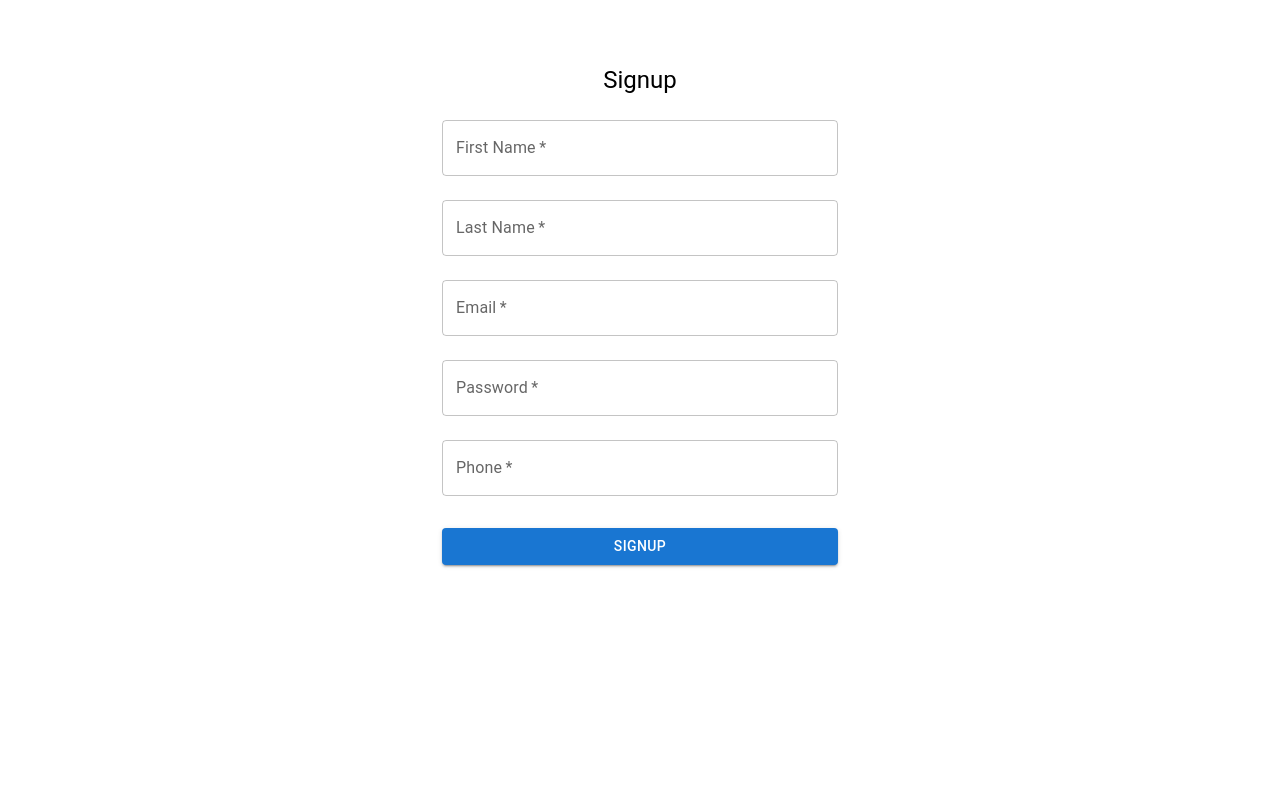
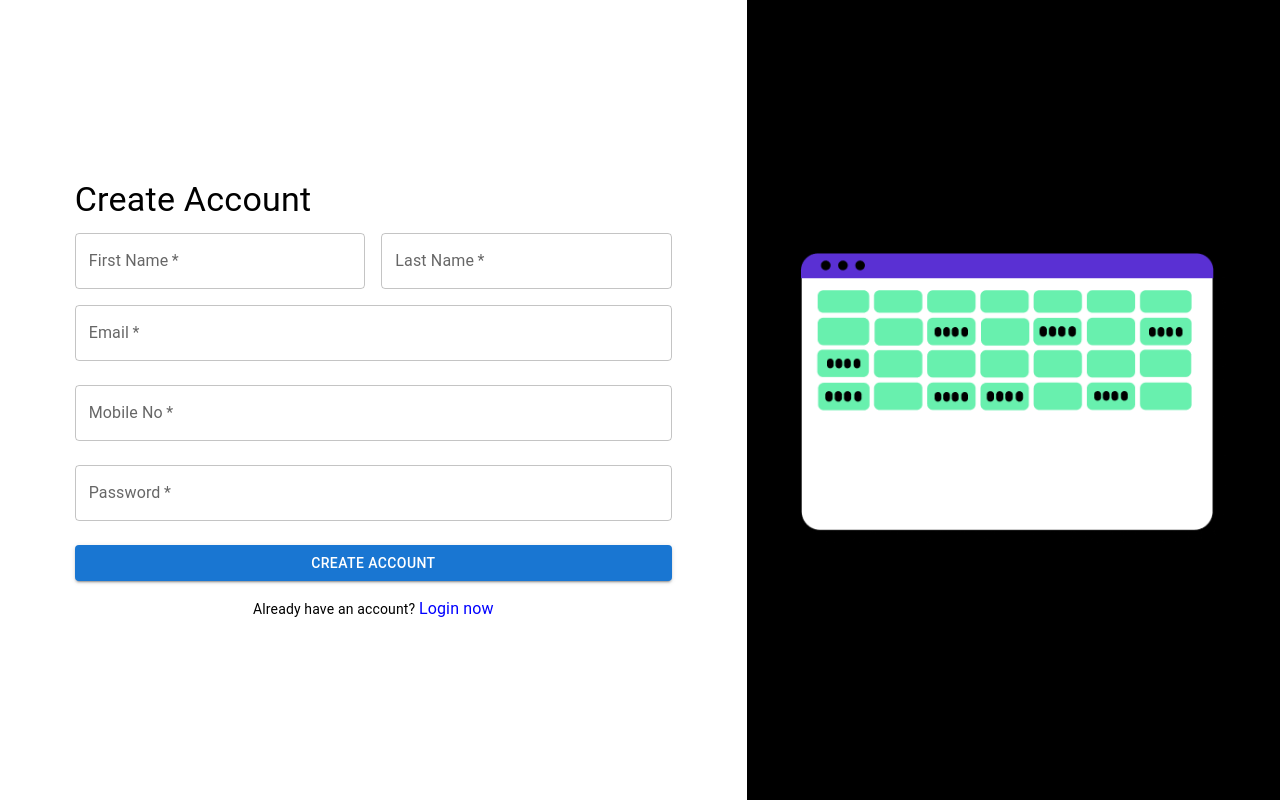
Before and after one commit to aakash-sharma25/codify, a React (Vite) app in the folder client/: page /admin in a window 1280 px wide. Built offline with nearby package versions, Linux system fonts and the light colour scheme.

Commit message:
register and login

```diff
--- a/client/src/components/Login.jsx
+++ b/client/src/components/Login.jsx
@@ -1,204 +1,130 @@
 import React, { useState } from "react";
-import {
-  TextField,
-  Button,
-  Container,
-  Typography,
-  Box,
-  Grid,
-} from "@mui/material";
+import { TextField, Button, Typography, Box, Grid } from "@mui/material";
 import axios from "axios";
-import { Link } from "react-router-dom";
-import Illustration  from "../assets/Illustration.png"
+import { Link, useNavigate } from "react-router-dom";
 
 const Login = () => {
   const [email, setEmail] = useState("");
   const [password, setPassword] = useState("");
   const [loading, setLoading] = useState(false);
+  const navigate = useNavigate();
 
-  const handleSubmit = (event) => {
+  const handleSubmit = async (event) => {
     event.preventDefault();
     setLoading(true);
-    axios
-      .post("/api/v1/auth/login", { email, password })
-      .then((response) => {
-        console.log("Login successful:", response.data);
-        // Handle success (e.g., redirect)
-      })
-      .catch((error) => {
-        console.error("Login error:", error);
-      })
-      .finally(() => {
-        setLoading(false);
+    try {
+      const { data } = await axios.post("/api/v1/auth/login", {
+        email,
+        password,
       });
+
+      console.log(data);
+      let role = data.role;
+      // role = role.toL
+
+      navigate(`/${data.role.toLowerCase()}/dashboard`);
+    } catch (error) {
+      console.log(error);
+      setLoading(false);
+    }
+    // axios
+    //   .post("/api/v1/auth/login", { email, password })
+    //   .then((response) => {
+    //     console.log("Login successful:", response.data);
+    //     navigate("/");
+    //   })
+    //   .catch((error) => {
+    //     console.error("Login error:", error);
+    //   })
+    //   .finally(() => {
+    //     setLoading(false);
+    //   });
   };
 
   return (
-    // <Grid container style={{ height: "100vh" }}>
-    //   {/* Left side - Form */}
-    //   <Grid
-    //     item
-    //     xs={12}
-    //     md={8}
-    //     sx={{
-    //       display: "flex",
-    //       justifyContent: "center",
-    //       alignItems: "center",
-    //       backgroundColor: "#ffff", // Red background
-    //     }}
-    //   >
-    //     <Box
-    //       sx={{
-    //         width: 500,
-    //         backgroundColor: "#fff",
-    //         padding: 3,
-    //         borderRadius: 2,
-    //         // boxShadow: '0px 4px 8px rgba(0, 0, 0, 0.1)',
-    //       }}
-    //     >
-    //       <Typography variant="h5" align="center" gutterBottom>
-    //         Create Account
-    //       </Typography>
-
-    //       <Box component="form" noValidate autoComplete="off">
-    //         <Box sx={{ display: "flex", gap: 2 }}>
-    //           <TextField
-    //             margin="normal"
-    //             fullWidth
-    //             id="firstName"
-    //             label="First Name"
-    //             variant="outlined"
-    //             required
-    //           />
-    //           <TextField
-    //             margin="normal"
-    //             fullWidth
-    //             id="lastName"
-    //             label="Last Name"
-    //             variant="outlined"
-    //             required
-    //           />
-    //         </Box>
-    //         <TextField
-    //           margin="normal"
-    //           fullWidth
-    //           id="email"
-    //           label="Email"
-    //           variant="outlined"
-    //           required
-    //         />
-    //         <TextField
-    //           margin="normal"
-    //           fullWidth
-    //           id="mobileNo"
-    //           label="Mobile No"
-    //           variant="outlined"
-    //           required
-    //         />
-    //         <TextField
-    //           margin="normal"
-    //           fullWidth
-    //           id="password"
-    //           label="Password"
-    //           type="password"
-    //           variant="outlined"
-    //           required
-    //         />
-    //         <Button
-    //           variant="contained"
-    //           fullWidth
-    //           sx={{ marginTop: 2, backgroundColor: "#333" }}
-    //         >
-    //           Create Account
-    //         </Button>
-    //       </Box>
-
-    //       <Box mt={2} textAlign="center">
-    //         <Typography variant="body2">
-    //           Already have an account?{" "}
-    //           <Link href="#" underline="hover">
-    //             Login Now
-    //           </Link>
-    //         </Typography>
-    //       </Box>
-    //     </Box>
-    //   </Grid>
-
-    //   {/* Right side - Image */}
-    //   <Grid
-    //     item
-    //     xs={12}
-    //     md={4}
-    //     sx={{
-    //       display: "flex",
-    //       justifyContent: "center",
-    //       alignItems: "center",
-    //       backgroundColor: "#1E1E1E", // Dark background
-    //     }}
-    //   >
-    //     {/* Placeholder for the image */}
-    //     <Box
-    //       sx={{
-    //         width: 300,
-    //         height: 300,
-    //         // backgroundColor: "#E0F7FA", // Placeholder light blue
-    //         display: "flex",
-    //         justifyContent: "center",
-    //         alignItems: "center",
-    //       }}
-    //     >
-    //       <img src={Illustration} />
-    //     </Box>
-    //   </Grid>
-    // </Grid>
-    <Container maxWidth="xs">
-      <Box
-        sx={{
-          display: 'flex',
-          flexDirection: 'column',
-          alignItems: 'center',
-          marginTop: 8,
+    <Grid container style={{ minHeight: "100vh" }}>
+      <Grid
+        item
+        xs={12}
+        sm={4}
+        style={{
+          backgroundColor: "black",
+          display: "flex",
+          justifyContent: "center",
+          alignItems: "center",
         }}
       >
-        <Typography variant="h5">Login</Typography>
-        <Box component="form" onSubmit={handleSubmit} sx={{ mt: 1 }}>
+        <Box
+          sx={{
+            width: "80%",
+            bgcolor: "white",
+            borderRadius: "16px",
+            padding: "30px",
+            textAlign: "center",
+          }}
+        >
+          <Typography variant="h4" sx={{ fontWeight: "bold", color: "black" }}>
+            Login Now to start your journey with us!!
+          </Typography>
+        </Box>
+      </Grid>
+
+      <Grid
+        item
+        xs={12}
+        sm={8}
+        style={{
+          display: "flex",
+          justifyContent: "center",
+          alignItems: "center",
+        }}
+      >
+        <Box sx={{ width: "50%" }}>
+          <Typography variant="h4" gutterBottom>
+            Login
+          </Typography>
           <TextField
-            margin="normal"
-            required
-            fullWidth
-            id="email"
-            label="Email"
-            name="email"
-            autoComplete="email"
-            autoFocus
+            name="Email"
+            type="email"
             value={email}
             onChange={(e) => setEmail(e.target.value)}
+            label="Email"
+            variant="outlined"
+            fullWidth
+            margin="normal"
           />
           <TextField
-            margin="normal"
-            required
-            fullWidth
-            name="password"
-            label="Password"
-            type="password"
-            id="password"
-            autoComplete="current-password"
+            name="Password"
             value={password}
             onChange={(e) => setPassword(e.target.value)}
+            label="Password"
+            variant="outlined"
+            type="password"
+            fullWidth
+            margin="normal"
           />
           <Button
-            type="submit"
-            fullWidth
             variant="contained"
             color="primary"
-            disabled={loading}
-            sx={{ mt: 3, mb: 2 }}
+            fullWidth
+            sx={{ marginTop: 2 }}
+            onClick={handleSubmit}
           >
-            {loading ? 'Logging in...' : 'Login'}
+            Login
           </Button>
+          <Typography variant="body2" align="center" sx={{ marginTop: 2 }}>
+            Don't have an account?
+            <Typography
+              component={"span"}
+              sx={{ color: "blue", cursor: "pointer" }}
+              onClick={() => navigate("/register")}
+            >
+              Create one
+            </Typography>
+          </Typography>
         </Box>
-      </Box>
-    </Container>
+      </Grid>
+    </Grid>
   );
 };
 
--- a/client/src/components/Register.jsx
+++ b/client/src/components/Register.jsx
@@ -1,6 +1,16 @@
 import React, { useState } from "react";
-import { TextField, Button, Container, Typography, Box } from "@mui/material";
+import {
+  TextField,
+  Button,
+  Container,
+  Typography,
+  Box,
+  Grid2,
+  Grid,
+} from "@mui/material";
 import axios from "axios";
+import { Link, useNavigate } from "react-router-dom";
+import illustration from "../assets/Illustration.png";
 
 const Register = () => {
   const [firstName, setFirstName] = useState("");
@@ -10,16 +20,17 @@ const Register = () => {
   const [phone, setPhone] = useState("");
   const [loading, setLoading] = useState(false);
 
+  const navigate = useNavigate();
+
   const handleSubmit = (event) => {
     event.preventDefault();
     setLoading(true);
     const data = { firstName, lastName, email, password, phone };
 
     axios
-      .post("http://localhost:8000/register", data)
+      .post("http://localhost:8000/api/v1/auth/register", data)
       .then((response) => {
-        console.log("Signup successful:", response.data);
-        // Handle success (e.g., redirect)
+        navigate("/login");
       })
       .catch((error) => {
         console.error("Signup error:", error);
@@ -30,83 +41,125 @@ const Register = () => {
   };
 
   return (
-    <Container maxWidth="xs">
-      <Box
-        sx={{
+    <Grid container style={{ minHeight: "100vh" }}>
+      <Grid
+        item
+        xs={12}
+        sm={7}
+        style={{
           display: "flex",
-          flexDirection: "column",
+          justifyContent: "center",
           alignItems: "center",
-          marginTop: 8,
         }}
       >
-        <Typography variant="h5">Signup</Typography>
-        <Box component="form" onSubmit={handleSubmit} sx={{ mt: 1 }}>
+        <Box sx={{ width: "80%" }}>
+          <Typography variant="h4" gutterBottom>
+            Create Account
+          </Typography>
+
+          <Grid container spacing={2}>
+            <Grid item xs={12} sm={6}>
               <TextField
-            margin="normal"
-            required
-            fullWidth
-            id="firstName"
-            label="First Name"
                 name="firstName"
                 value={firstName}
                 onChange={(e) => setFirstName(e.target.value)}
+                required
+                label="First Name"
+                variant="outlined"
+                fullWidth
               />
+            </Grid>
+            <Grid item xs={12} sm={6}>
               <TextField
-            margin="normal"
-            required
-            fullWidth
-            id="lastName"
-            label="Last Name"
                 name="lastName"
                 value={lastName}
                 onChange={(e) => setLastName(e.target.value)}
+                required
+                label="Last Name"
+                variant="outlined"
+                fullWidth
               />
+            </Grid>
+          </Grid>
+
           <TextField
-            margin="normal"
             required
-            fullWidth
-            id="email"
             label="Email"
             name="email"
-            autoComplete="email"
             value={email}
             onChange={(e) => setEmail(e.target.value)}
+            variant="outlined"
+            fullWidth
+            margin="normal"
           />
+
           <TextField
-            margin="normal"
             required
-            fullWidth
-            name="password"
-            label="Password"
-            type="password"
-            id="password"
-            autoComplete="current-password"
-            value={password}
-            onChange={(e) => setPassword(e.target.value)}
-          />
-          <TextField
-            margin="normal"
-            required
-            fullWidth
-            id="phone"
-            label="Phone"
+            label="Mobile No"
             name="phone"
             value={phone}
             onChange={(e) => setPhone(e.target.value)}
+            variant="outlined"
+            fullWidth
+            margin="normal"
           />
+
+          <TextField
+            required
+            label="Password"
+            name="password"
+            value={password}
+            onChange={(e) => setPassword(e.target.value)}
+            variant="outlined"
+            type="password"
+            fullWidth
+            margin="normal"
+          />
+
           <Button
+            variant="contained"
+            color="primary"
             type="submit"
             fullWidth
-            variant="contained"
-            color="primary"
-            disabled={loading}
-            sx={{ mt: 3, mb: 2 }}
+            sx={{ marginTop: 2 }}
+            onClick={handleSubmit}
           >
-            {loading ? "Signing up..." : "Signup"}
+            Create Account
           </Button>
+
+          <Typography variant="body2" align="center" sx={{ marginTop: 2 }}>
+            Already have an account?{" "}
+            <Typography
+              component={"span"}
+              sx={{ color: "blue", cursor: "pointer" }}
+              onClick={() => navigate("/login")}
+            >
+              Login now
+            </Typography>
+          </Typography>
         </Box>
+      </Grid>
+
+      <Grid
+        item
+        xs={12}
+        sm={5}
+        style={{
+          backgroundColor: "black",
+          display: "flex",
+          justifyContent: "center",
+          alignItems: "center",
+        }}
+      >
+        <Box sx={{ width: "80%" }}>
+          <img
+            src={illustration}
+            alt="illustration"
+            style={{ width: "100%" }}
+          />
         </Box>
-    </Container>
+      </Grid>
+    </Grid>
   );
 };
 
```
Lines whose indentation alone changed are shown as unchanged.
